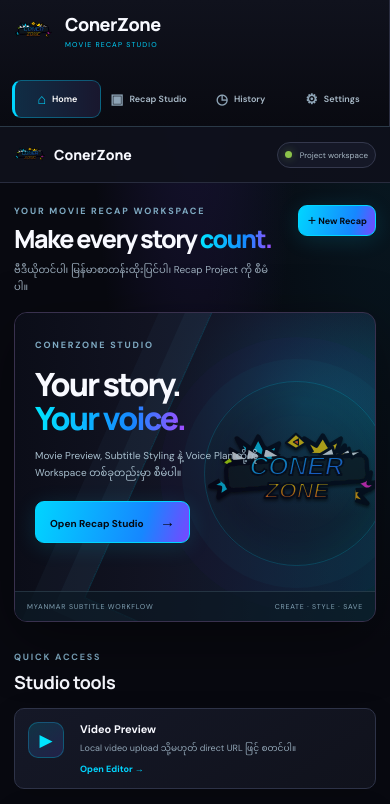
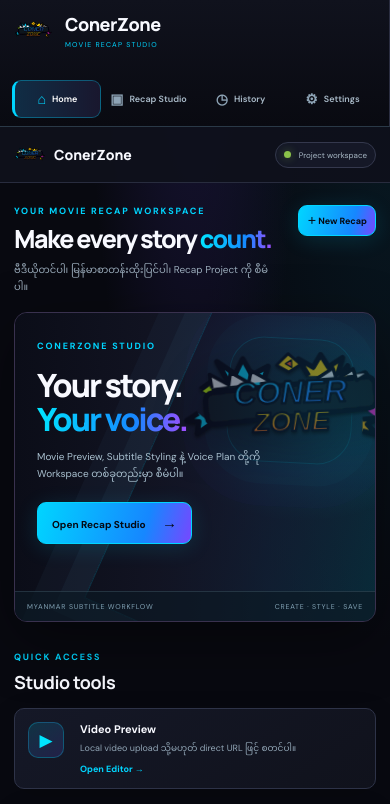
Before and after one commit to Kajonvip/ConerZone, a Next.js app: page / in a window 390 px wide. Shown: the top 804 px of the page. Built offline with nearby package versions, Linux system fonts and the light colour scheme.

Commit message:
Unify editor history and settings with ConerZone theme

```diff
--- a/app/globals.css
+++ b/app/globals.css
@@ -216,3 +216,30 @@ body{background:radial-gradient(ellipse at 50% -20%,#1c1740 0,transparent 42%),r
 .field-label input:focus,.field-label textarea:focus,.field-label select:focus,.url-entry input:focus{border-color:#00d5ff}
 .settings-card h2,.panel-head h2,.section-title h2{letter-spacing:-.4px}
 @media(max-width:700px){.brand-mark{width:39px;height:39px}.home-hero{border-radius:13px}.tool-card,.panel,.settings-card{border-radius:10px}}
+
+/* Cohesive studio components and mobile controls */
+.hero-logo{width:185%;max-width:none;height:auto;object-fit:contain;filter:drop-shadow(0 10px 24px #0009);transform:rotate(-5deg)}
+.hero-decoration{width:clamp(170px,22vw,270px);height:clamp(170px,22vw,270px);right:7%;top:8%;border-radius:28%;transform:rotate(3deg)}
+.studio-footer{border-top:1px solid #282c3e;background:#0b0c14;color:#7e849a}
+.crumb{color:#a2a7bc}
+.kicker{color:#00d5ff}
+.field-label{color:#b6bad0}
+.field-label input:not([type=color]),.field-label textarea,.field-label select,.url-entry input,.secret-input input{background:#0b0d16!important;border:1px solid #34384c!important;border-radius:8px!important;color:#f8f9ff!important;padding:10px 11px!important}
+.field-label input[type=color]{background:#0b0d16;border:1px solid #34384c;border-radius:8px;padding:4px}
+input[type=range]{accent-color:#00d5ff}
+input[type=checkbox]{accent-color:#00d5ff}
+.upload-button{border-radius:8px;background:#171a28;border-color:#383c53}
+.video-inputs .url-entry input{min-width:0}
+.range-field{padding:8px 0}
+.settings-overview-card{background:linear-gradient(145deg,#151827,#10121c);border:1px solid #2e3348;border-radius:12px}
+.settings-symbol,.settings-heading-icon{background:#17253a;border:1px solid #00d5ff38;color:#00d5ff;border-radius:10px}
+.settings-pill{border-radius:999px}
+.settings-inline-note{border-radius:9px;background:#111a29;border-color:#253c50}
+.security-row{border-bottom-color:#2b3043}
+.env-code{background:#090b12;border:1px solid #303448;border-radius:8px}
+.history-item{border-radius:12px;background:#141722;border-color:#2e3348}
+.history-thumb{border-radius:8px;background:linear-gradient(145deg,#14243a,#251b45);color:#00d5ff}
+.danger-button{border-radius:8px}
+.empty-panel{border-radius:14px;background:#121521;border:1px dashed #3a3d53}
+@media(max-width:900px){.hero-decoration{right:4%;opacity:.72}.hero-logo{width:150%}}
+@media(max-width:700px){.hero-content{padding:27px 22px 55px}.hero-decoration{width:125px;height:125px;right:6%;top:8%;opacity:.48}.hero-logo{width:180%}.welcome-row{align-items:flex-start}.studio-topbar{gap:8px}.top-status{font-size:8px;padding:7px 8px}.mobile-brand .brand-logo{width:100%;height:100%}}
```
